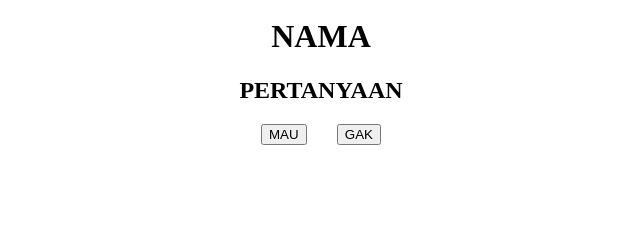
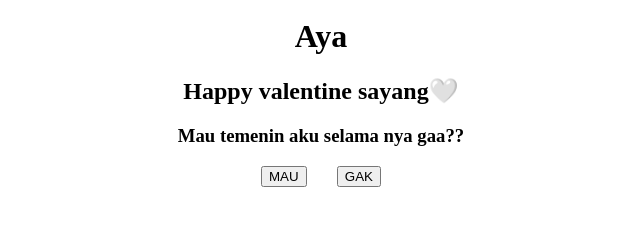
Before and after one commit to narra-ta/narra-ta.github.io, a plain HTML site: page untukmu/index.html in a window 1280 px wide. Shown: the part 29-254 px from the top of the page, without its empty margins (319-959 px from the left). Drawn offline with Linux system fonts and the light colour scheme.

Commit message:
Update index.html

```diff
--- a/untukmu/index.html
+++ b/untukmu/index.html
@@ -1,10 +1,5 @@
 <!DOCTYPE html>
 <html lang="en">
-  <!--
-  Code Made By Deka Tutorial
-  Youtube: Deka Tutorial
-  Tiktok: @deka_tutorial
-  -->
   <head>
     <meta charset="UTF-8" />
     <meta http-equiv="X-UA-Compatible" content="IE=edge" />
@@ -16,15 +11,16 @@
   </head>
   <body style="text-align: center">
     <img src="Gambar" alt="DekaTutorial" style="height: 280px" />
-    <h1>NAMA</h1>
-    <h2>PERTANYAAN</h2>
+    <h1>Aya</h1>
+    <h2>Happy valentine sayang🤍</h2>
+    <h3>Mau temenin aku selama nya gaa?? </h3>
     <div>
       <button onclick="mau()">MAU</button>
       <button onmouseover="gak(this)">GAK</button>
     </div>
     <script>
       function mau() {
-        alert("Makasih mau nerima aku :)");
+        alert("Makasih mau nemenin aku :)");
         alert("Kirim jawabannya ke WA aku ya");
 
         location.assign("https://wa.me/?text=Aku%20mau%20jadi%20pacar%20kamu%20><");
```
